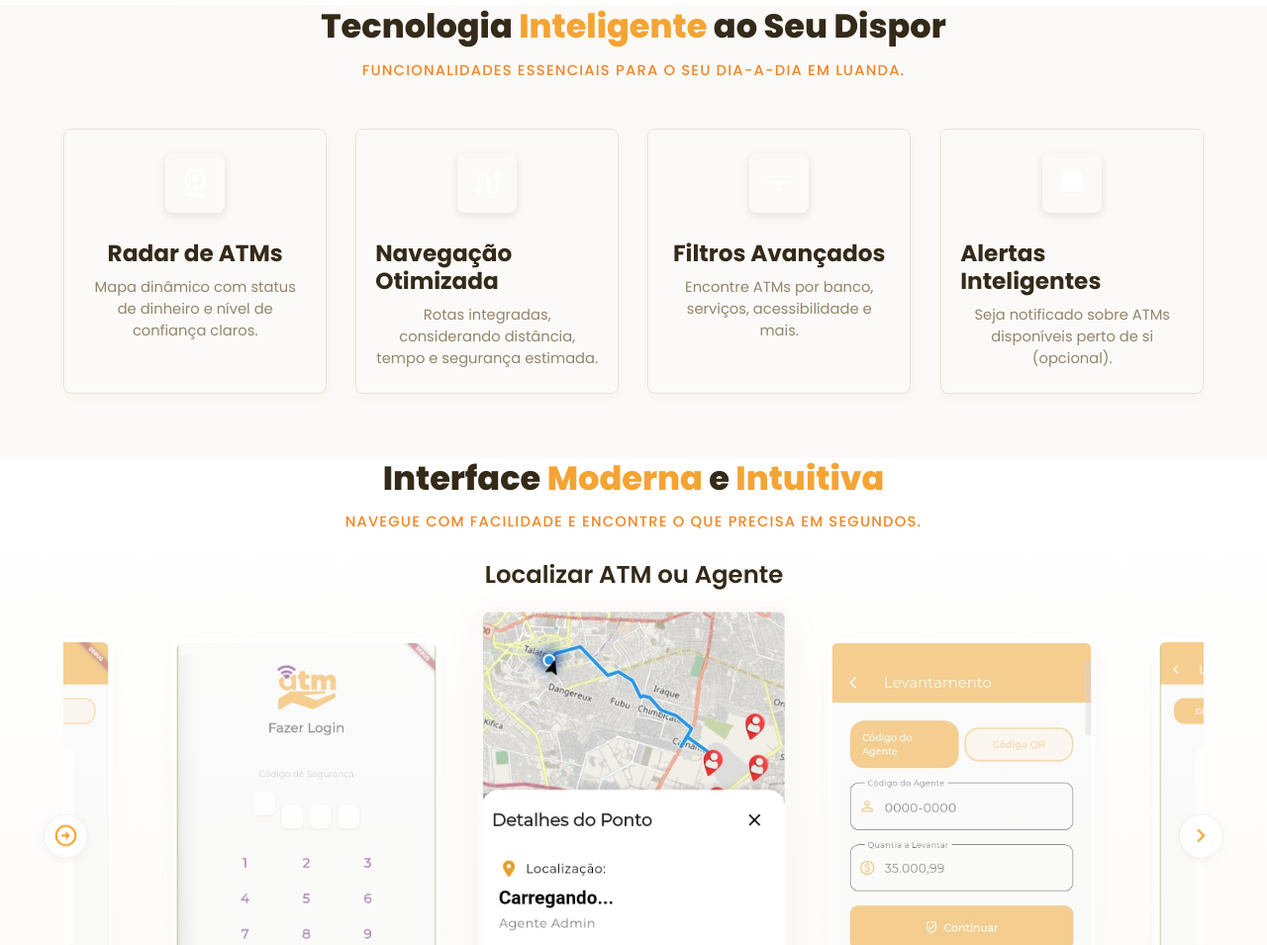
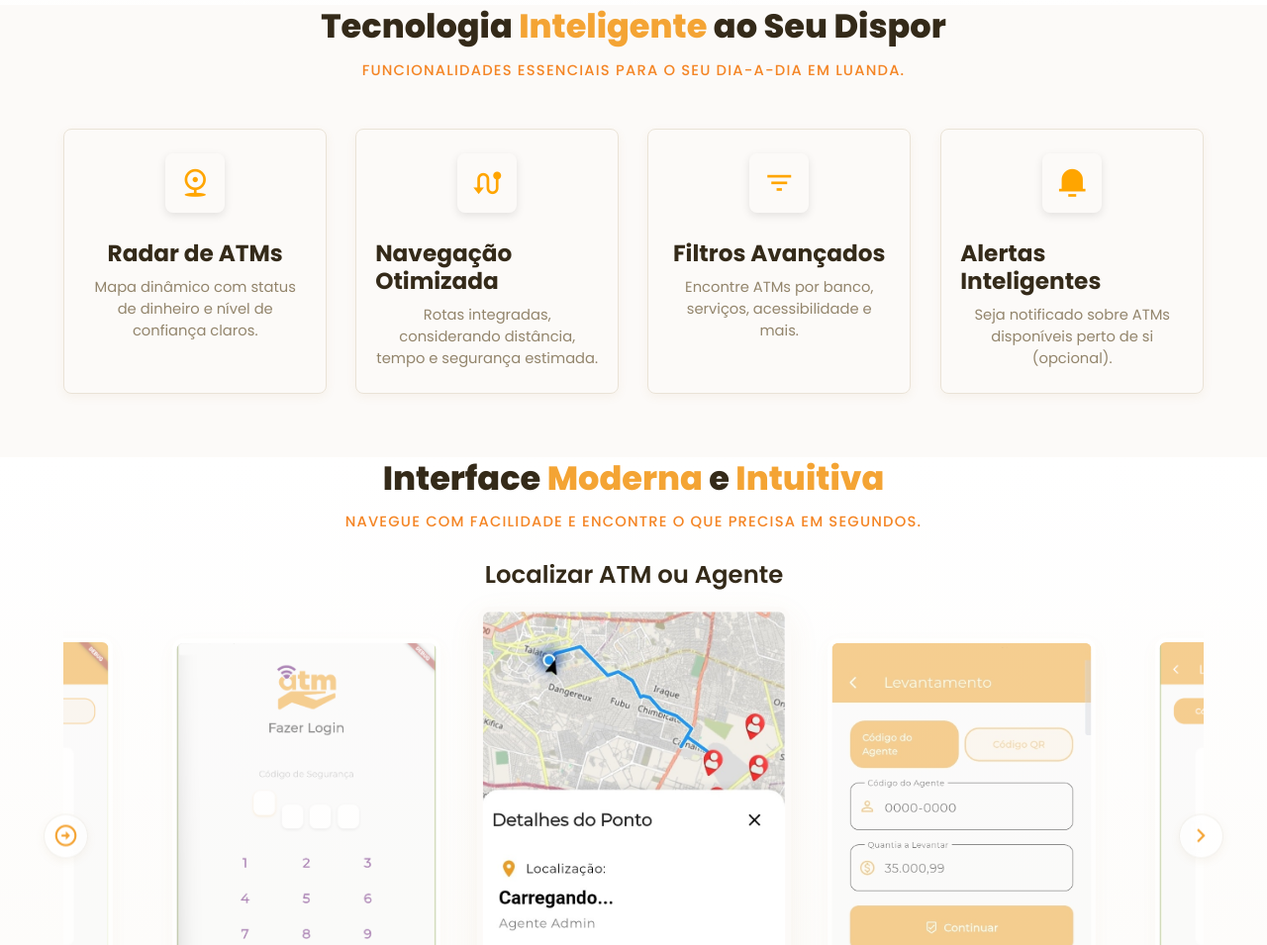
Before and after one commit to denyneves/Atm_Na_M-o, a plain HTML site: page download.html in a window 1280 px wide. Shown: the part 1039-1994 px from the top of the page at 99% size. Drawn offline with nearby package versions, Linux system fonts and the light colour scheme.

Commit message:
download.html

```diff
--- a/download.html
+++ b/download.html
@@ -143,28 +143,28 @@
                      <!-- Cards usarão o mesmo estilo de .feature__card -->
                     <div class="feature__card" data-animation="slide-up">
                         <div class="feature__header">
-                            <div class="feature__icon icon-gradient-1"><i class="ri-map-pin-range-line"></i></div>
+                            <div class="feature__icon icon-gradient-1" style="color: orange;"><i class="ri-map-pin-range-line"></i></div>
                             <h3 class="feature__title">Radar de ATMs</h3>
                         </div>
                         <p class="feature__description">Mapa dinâmico com status de dinheiro e nível de confiança claros.</p>
                     </div>
                     <div class="feature__card" data-animation="slide-up">
                         <div class="feature__header">
-                            <div class="feature__icon icon-gradient-2"><i class="ri-route-fill"></i></div>
+                            <div class="feature__icon icon-gradient-2" style="color: orange;"><i class="ri-route-fill"></i></div>
                             <h3 class="feature__title">Navegação Otimizada</h3>
                         </div>
                         <p class="feature__description">Rotas integradas, considerando distância, tempo e segurança estimada.</p>
                     </div>
                     <div class="feature__card" data-animation="slide-up">
                         <div class="feature__header">
-                             <div class="feature__icon icon-gradient-3"><i class="ri-filter-3-fill"></i></div>
+                             <div class="feature__icon icon-gradient-3" style="color: orange;"><i class="ri-filter-3-fill"></i></div>
                              <h3 class="feature__title">Filtros Avançados</h3>
                         </div>
                         <p class="feature__description">Encontre ATMs por banco, serviços, acessibilidade e mais.</p>
                     </div>
                     <div class="feature__card" data-animation="slide-up">
                         <div class="feature__header">
-                             <div class="feature__icon icon-gradient-4"><i class="ri-notification-3-fill"></i></div>
+                             <div class="feature__icon icon-gradient-4" style="color: orange;"><i class="ri-notification-3-fill"></i></div>
                              <h3 class="feature__title">Alertas Inteligentes</h3>
                         </div>
                         <p class="feature__description">Seja notificado sobre ATMs disponíveis perto de si (opcional).</p>
```
